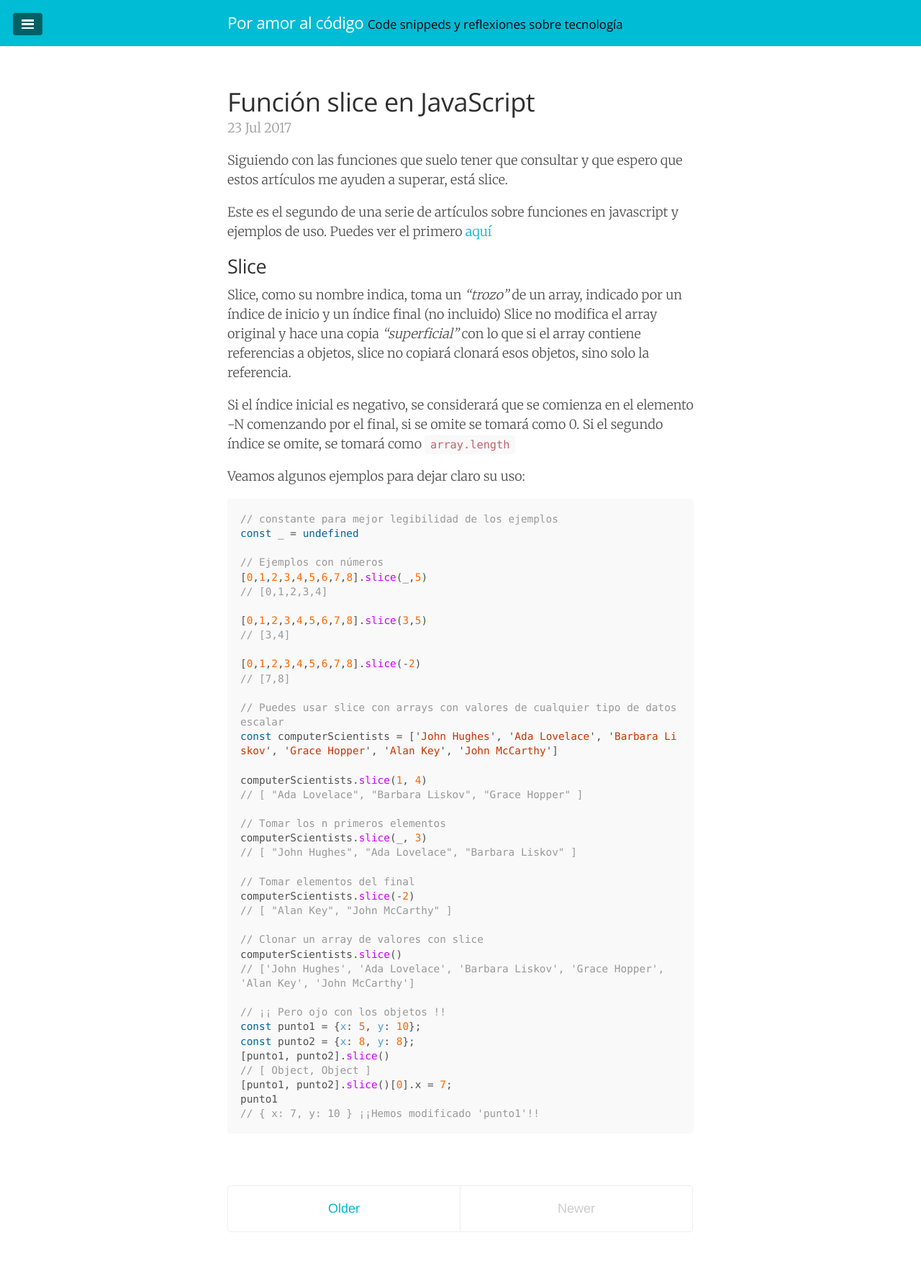
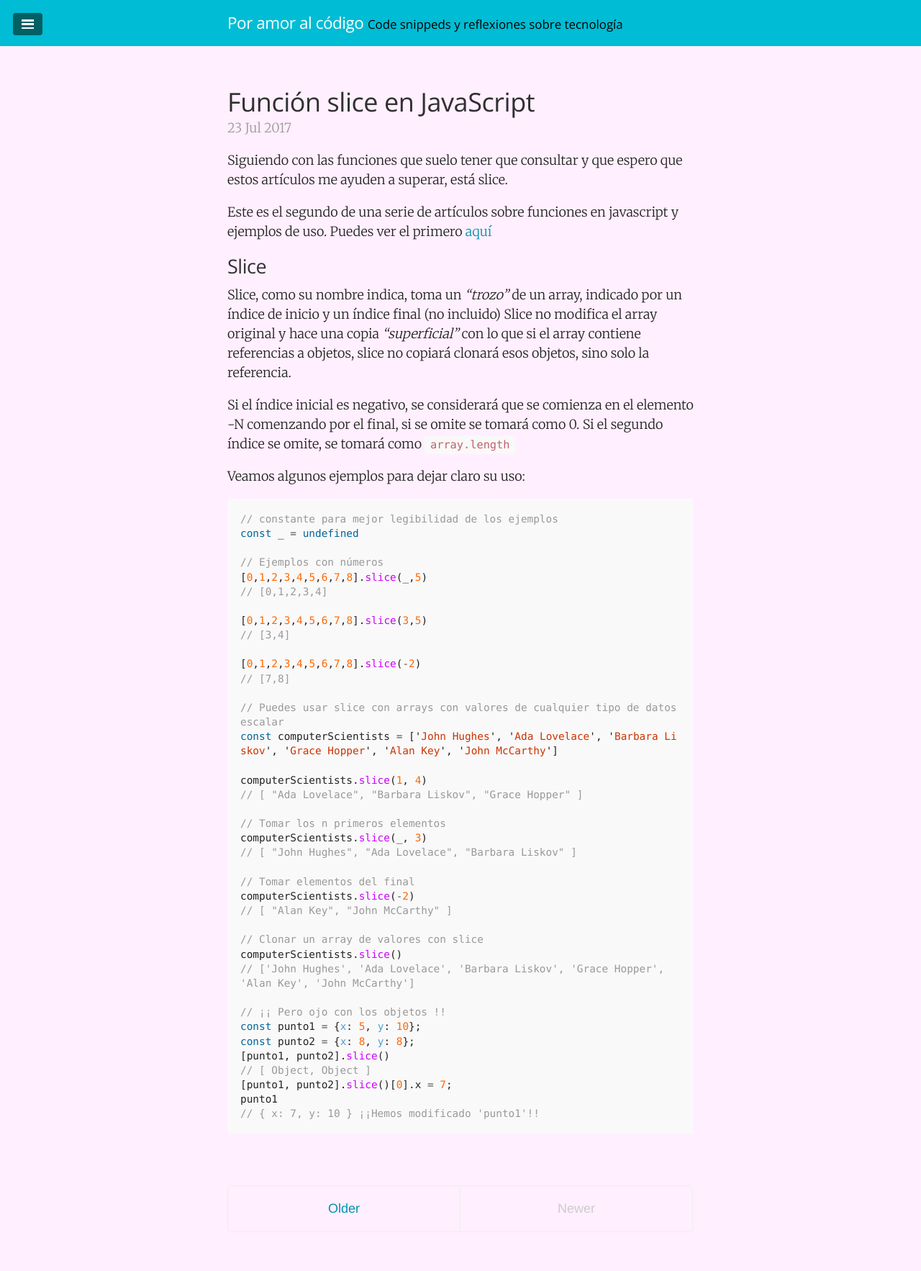
Before and after one commit to juanmirod/juanmirod.github.io, a Jekyll site: the page built from index.html, in a window 1280 px wide. Shown: the whole page at 72% size. Built offline with Jekyll 4.4.1, drawn with Linux system fonts in a browser that asks for light colours; the list of posts is cut into pages by our own code.

Commit message:
fix: small style tweaks

```diff
--- a/public/css/custom.css
+++ b/public/css/custom.css
@@ -2,6 +2,11 @@
 html {
   font-family: "Merriweather", serif;
   font-size: 18px;
+}
+
+body {
+  color: #242323;
+  background-color: #ffefff
 }
 
 h1, h2, h3, h4, h5, h6 {
@@ -23,7 +28,7 @@ h1, h2, h3, h4, h5, h6 {
 }
 
 a {
-  color: #00b8d4;
+  color: #0093aa;
 }
 
 .sidebar {
```
